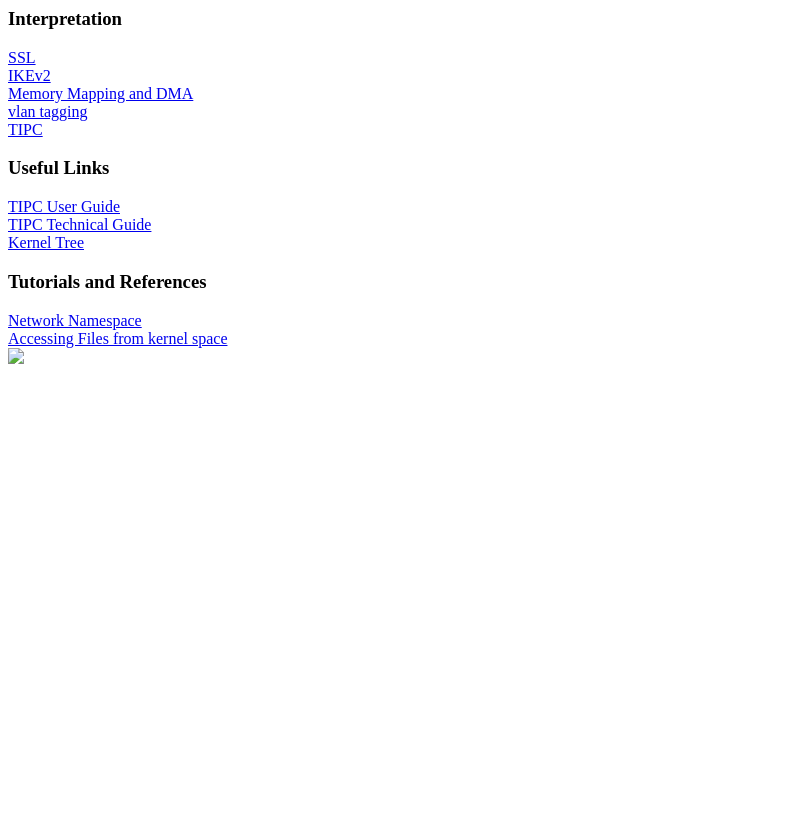
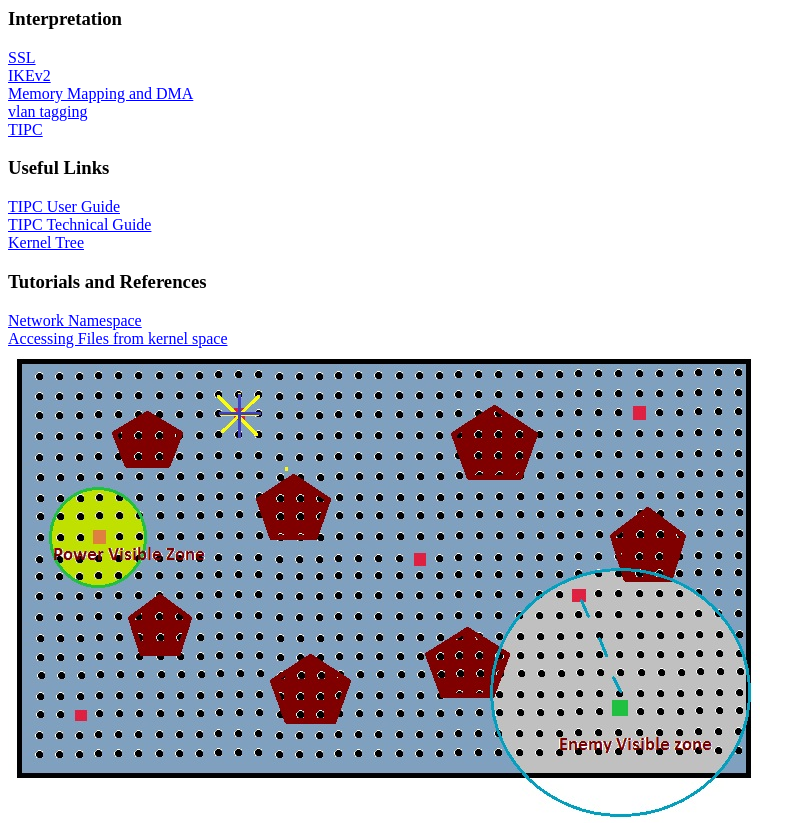
Before and after one commit to joshiabhinav/joshiabhinav.github.io, a plain HTML site: page index.html in a window 1280 px wide. Shown: the whole page, without its empty margins (0-808 px from the left). Before the commit the page ends 800 px from the top, so only its background shows below. Drawn offline with Linux system fonts and the light colour scheme.

Commit message:
Update index.html

```diff
--- a/index.html
+++ b/index.html
@@ -14,7 +14,7 @@
  <h3>Tutorials and References</h3>
  <a href="https://blog.scottlowe.org/2013/09/04/introducing-linux-network-namespaces/">Network Namespace</a><br>
  <a href="http://nairobi-embedded.org/access_dev_files_from_krn.html">Accessing Files from kernel space</a><br>
- <img src="./data/GameIdea_Noder.jpg">
+ <img src="./GameIdea_Noder.jpg">
  </pre>
 </body>
 </html>
```
